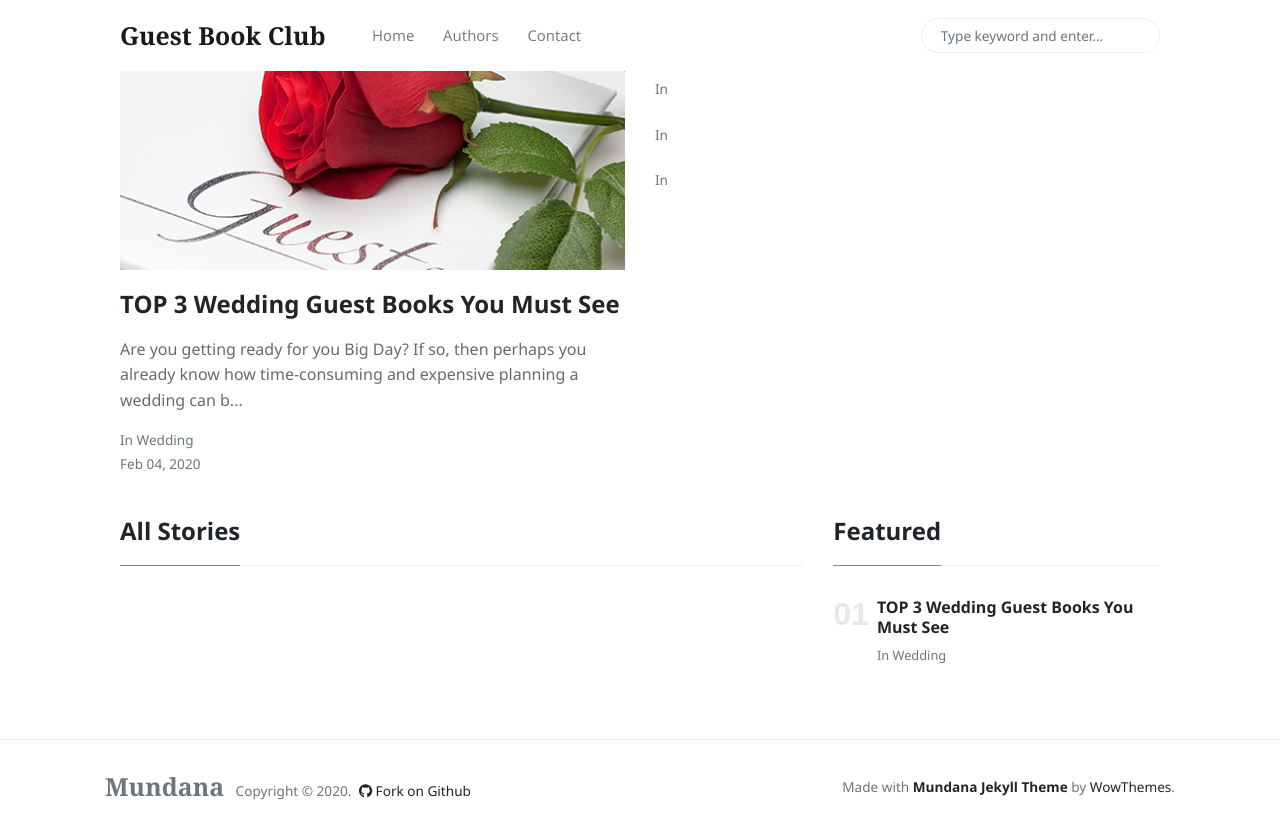
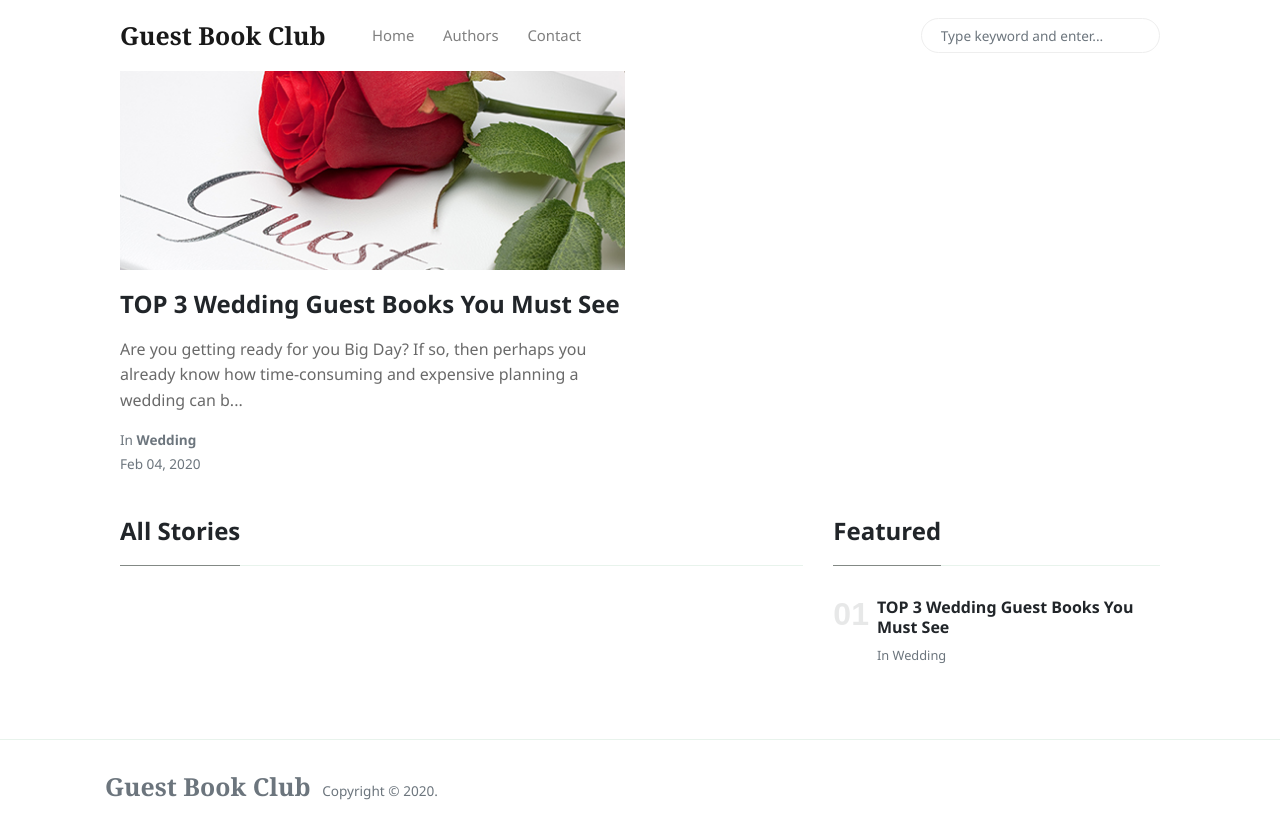
Before and after one commit to ThomasLech/guest-book-club, a Jekyll site: the page built from index.html, in a window 1280 px wide. Shown: the top 839 px of the page. Built offline with Jekyll 4.4.1, drawn with Linux system fonts in a browser that asks for light colours; nearby versions of some CDN libraries; the list of posts is cut into pages by our own code.

Commit message:
More SEO optimizations

```diff
--- a/_config.yml
+++ b/_config.yml
@@ -5,7 +5,7 @@
 favicon: 'assets/images/favicon.ico'
 baseurl: ''
 disqus: 'guestbookclub.com'
-email: 'thomas@rootxnet.com'
+email: 'stargoodsamazon@gmail.com'
 mailchimp-list: 'https://wowthemes.us11.list-manage.com/subscribe/post?u=8aeb20a530e124561927d3bd8&amp;id=8c3d2d214b'
 
 include: ["_pages"]
@@ -23,8 +23,8 @@
       name:           Thomas
       site:           https://www.wowthemes.net
       avatar:         assets/images/avatar.png
-      bio:            "Hi, I am Thomas, the author of Guest Book Club!"
-      email:          wowthemesnet@gmail.com
+      bio:            "Hi, I am Thomas, the author of Guest Book Club! I share my passion to guest book and all I know about them."
+      email:          stargoodsamazon@gmail.com
       twitter:        https://twitter.com/ThomasLech11
 
 # Defaults
--- a/_layouts/default.html
+++ b/_layouts/default.html
@@ -86,15 +86,8 @@
         <div class="container">
         <div class="row align-items-center justify-content-between">
             <div>
-                <span class="navbar-brand mr-2 mb-0"><strong>Mundana</strong></span>
+                <span class="navbar-brand mr-2 mb-0"><strong>Guest Book Club</strong></span>
                 <span>Copyright © <script>document.write(new Date().getFullYear())</script>.</span>
-
-                <!--  Github Repo Star Btn-->
-                <a class="text-dark ml-1" target="_blank" href="https://github.com/wowthemesnet/mundana-theme-jekyll"><i class="fab fa-github"></i> Fork on Github</a>
-
-            </div>
-            <div>
-                Made with <a target="_blank" class="text-dark font-weight-bold" href="https://www.wowthemes.net/mundana-jekyll-theme/"> Mundana Jekyll Theme </a> by <a class="text-dark" target="_blank" href="https://www.wowthemes.net">WowThemes</a>.
             </div>
         </div>
         </div>
--- a/index.html
+++ b/index.html
@@ -1,9 +1,9 @@
 ---
-title: "Mundana Free Jekyll Theme"
+title: "Home"
 layout: default
 pagination:
     enabled: true
-description: "A great Jekyll theme developed by Sal @wowthemesnet."
+description: "On this blog we share our passion to guest books. Here, we cover the most creative guest books ideas, recommendations, and more!"
 ---
 
 
@@ -34,7 +34,7 @@
         <small class="d-block text-muted">
             In <span class="catlist">
                 {% for category in latest_post.categories %}
-                <a class="text-capitalize text-muted smoothscroll" href="{{site.baseurl}}/categories.html#{{ category | downcase }}">{{ category }}</a><span class="sep">, </span>
+            <a class="text-capitalize text-muted smoothscroll" href="{{site.baseurl}}/categories.html#{{ category | downcase }}"><b>{{ category }}</b></a><span class="sep">, </span>
                 {% endfor %}
                 </span>
         </small>
@@ -50,7 +50,8 @@
 
         <!-- second latest post -->
         {%- assign second_post = site.posts[1] -%}
-        <div class="mb-3 d-flex align-items-center">
+        {% if second_post %}
+            <div class="mb-3 d-flex align-items-center">
                 {% if second_post.image %}
                 <div class="col-md-4">
                 <a href="{{site.baseurl}}{{second_post.url}}">
@@ -65,7 +66,7 @@
                     <small class="d-block text-muted">
                         In <span class="catlist">
                         {% for category in second_post.categories %}
-                        <a class="text-capitalize text-muted smoothscroll" href="{{site.baseurl}}/categories.html#{{ category | downcase }}">{{ category }}</a><span class="sep">, </span>
+                        <a class="text-capitalize text-muted smoothscroll" href="{{site.baseurl}}/categories.html#{{ category | downcase }}"><b>{{ category }}</b></a><span class="sep">, </span>
                         {% endfor %}
                         </span>
                     </small>
@@ -74,10 +75,12 @@
                     </small>
                 </div>
             </div>
+        {% endif %}
 
         <!-- third latest post -->
         {%- assign third_post = site.posts[2] -%}
-        <div class="mb-3 d-flex align-items-center">
+        {% if third_post %}
+            <div class="mb-3 d-flex align-items-center">
                 {% if third_post.image %}
                 <div class="col-md-4">
                 <a href="{{site.baseurl}}{{third_post.url}}">
@@ -92,7 +95,7 @@
                     <small class="d-block text-muted">
                         In <span class="catlist">
                         {% for category in third_post.categories %}
-                        <a class="text-capitalize text-muted smoothscroll" href="{{site.baseurl}}/categories.html#{{ category | downcase }}">{{ category }}</a><span class="sep">, </span>
+                        <a class="text-capitalize text-muted smoothscroll" href="{{site.baseurl}}/categories.html#{{ category | downcase }}"><b>{{ category }}</b></a><span class="sep">, </span>
                         {% endfor %}
                         </span>
                     </small>
@@ -101,10 +104,12 @@
                     </small>
                 </div>
             </div>
+        {% endif %}
 
         <!-- fourth latest post -->
         {%- assign fourth_post = site.posts[3] -%}
-        <div class="mb-3 d-flex align-items-center">
+        {% if fourth_post %}
+            <div class="mb-3 d-flex align-items-center">
                 {% if fourth_post.image %}
                 <div class="col-md-4">
                 <a href="{{site.baseurl}}{{fourth_post.url}}">
@@ -119,7 +124,7 @@
                     <small class="d-block text-muted">
                         In <span class="catlist">
                         {% for category in fourth_post.categories %}
-                        <a class="text-capitalize text-muted smoothscroll" href="{{site.baseurl}}/categories.html#{{ category | downcase }}">{{ category }}</a><span class="sep">, </span>
+                        <a class="text-capitalize text-muted smoothscroll" href="{{site.baseurl}}/categories.html#{{ category | downcase }}"><b>{{ category }}</b></a><span class="sep">, </span>
                         {% endfor %}
                         </span>
                     </small>
@@ -128,7 +133,7 @@
                     </small>
                 </div>
             </div>
-
+        {% endif %}
     </div>
 
 </div>
```
Also changed, not shown: _includes/meta-read-time.html (line endings or trailing spaces), 10 other files.
